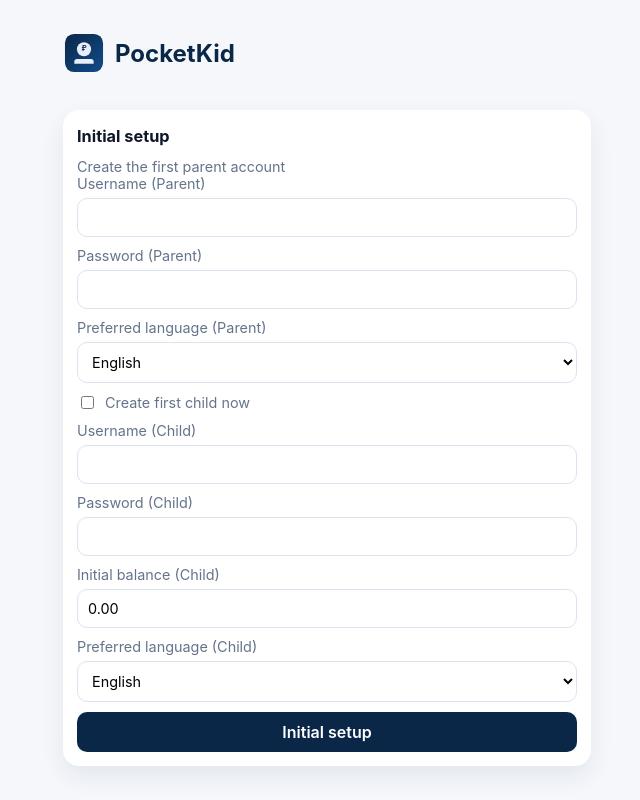
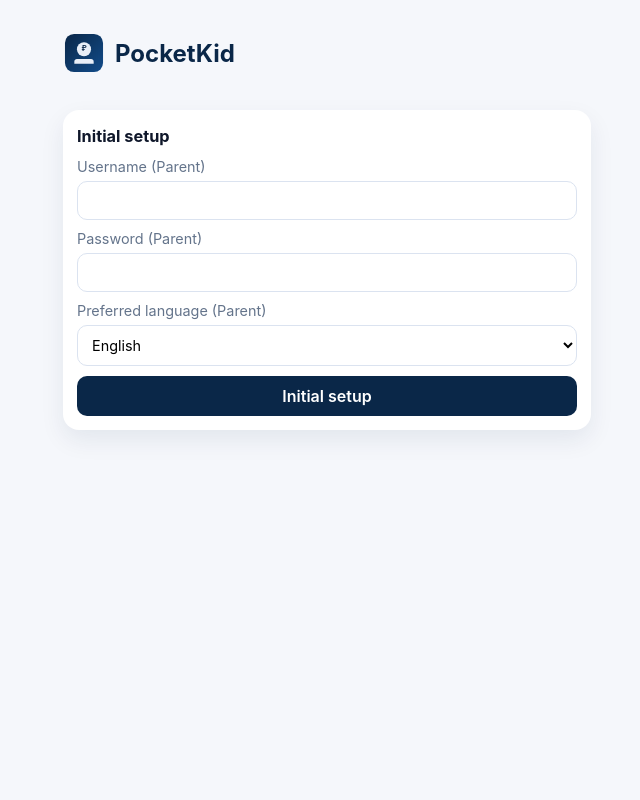
Before and after one commit to pernastefano/pocketkid, a Flask app: page /setup in a window 1280 px wide. Shown: the whole page, without its empty margins (313-953 px from the left). Run offline with Flask 3, Linux system fonts and the light colour scheme; parts of the project's set-up code (start-up, migrations or seed data) failed here and were passed over.

Commit message:
Removed child creation during setup

```diff
--- a/docker-compose.yml
+++ b/docker-compose.yml
@@ -13,4 +13,5 @@ services:
       - "8000:8000"
     volumes:
       - ./data:/app/data
+      - ./locales:/app/locales
     restart: unless-stopped
--- a/pocketkid/routes.py
+++ b/pocketkid/routes.py
@@ -74,33 +74,6 @@ def register_routes(app):
                 preferred_language=parent_lang if parent_lang in SUPPORTED_LANGUAGES else "en",
             )
             db.session.add(parent)
-            db.session.flush()
-
-            create_child = request.form.get("create_first_child") == "1"
-            if create_child:
-                child_username = request.form.get("child_username", "").strip()
-                child_password = request.form.get("child_password", "")
-                child_balance = parse_amount(request.form.get("child_balance")) or Decimal("0.00")
-                child_lang = request.form.get("child_language", "en")
-
-                if child_username and len(child_password) >= 4 and not User.query.filter_by(username=child_username).first():
-                    child = User(
-                        username=child_username,
-                        password_hash=generate_password_hash(child_password),
-                        role="child",
-                        preferred_language=child_lang if child_lang in SUPPORTED_LANGUAGES else "en",
-                    )
-                    db.session.add(child)
-                    db.session.flush()
-                    db.session.add(Wallet(child_id=child.id, balance=child_balance))
-                    if child_balance > 0:
-                        register_transaction(
-                            child_id=child.id,
-                            kind="parent_deposit",
-                            amount=child_balance,
-                            description=tr("initial_balance"),
-                            created_by=parent.id,
-                        )
 
             db.session.commit()
             flash(tr("setup_completed"), "success")
--- a/templates/setup.html
+++ b/templates/setup.html
@@ -3,7 +3,6 @@
 {% block content %}
 <section class="card card-auth">
   <h2>{{ _('setup_title') }}</h2>
-  <p class="muted">{{ _('setup_subtitle') }}</p>
 
   <form method="post" class="stack">
     <label>{{ _('username') }} ({{ _('role_parent') }})
@@ -19,26 +18,6 @@
       </select>
     </label>
 
-    <label class="checkbox-label">
-      <input type="checkbox" name="create_first_child" value="1"> {{ _('create_first_child') }}
-    </label>
-
-    <label>{{ _('username') }} ({{ _('role_child') }})
-      <input name="child_username">
-    </label>
-    <label>{{ _('password') }} ({{ _('role_child') }})
-      <input type="password" name="child_password" minlength="4">
-    </label>
-    <label>{{ _('initial_balance') }} ({{ _('role_child') }})
-      <input type="number" name="child_balance" min="0" step="0.01" value="0.00">
-    </label>
-    <label>{{ _('preferred_language') }} ({{ _('role_child') }})
-      <select name="child_language">
-        <option value="en">{{ _('lang_en') }}</option>
-        <option value="it">{{ _('lang_it') }}</option>
-      </select>
-    </label>
-
     <button class="btn" type="submit">{{ _('setup_title') }}</button>
   </form>
 </section>
```
